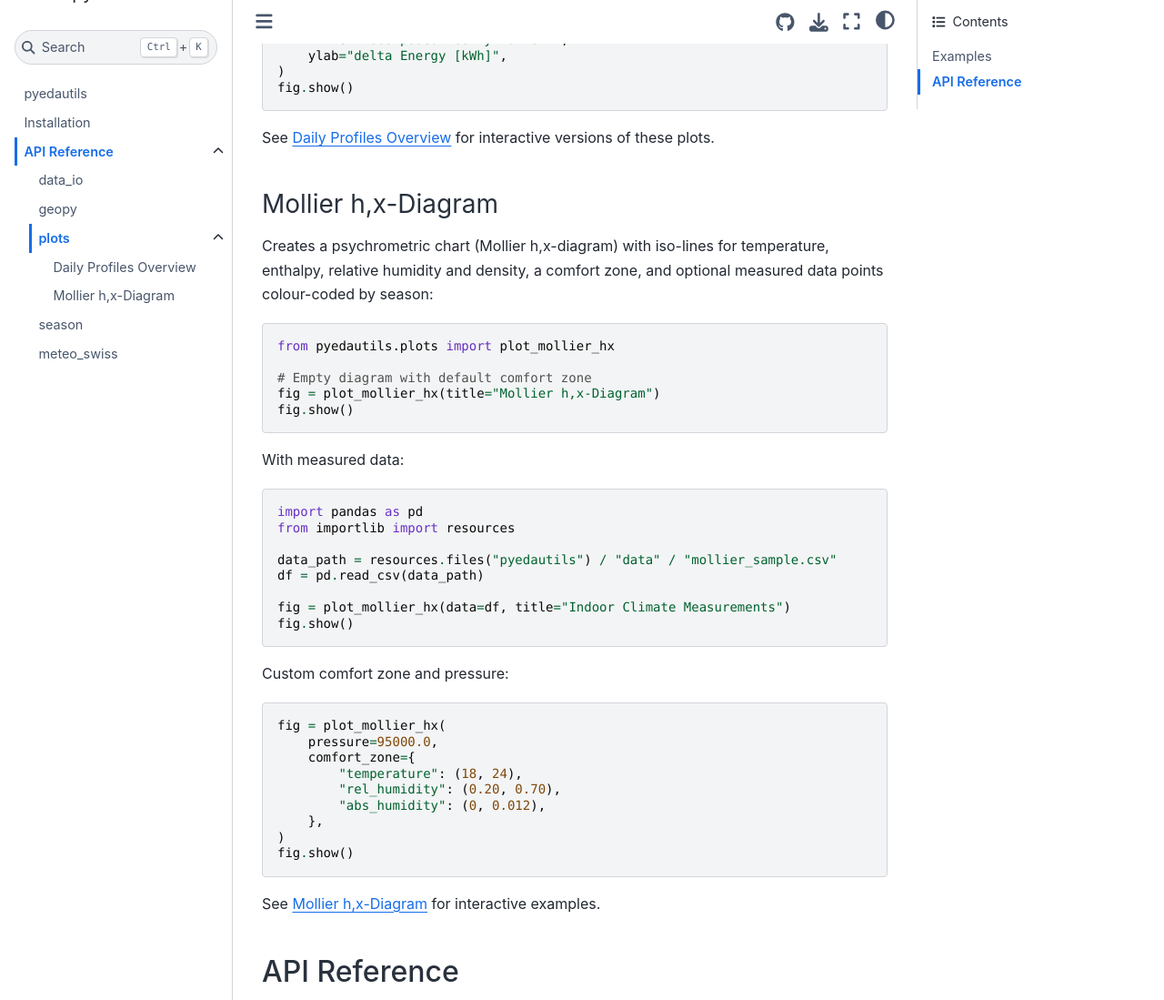
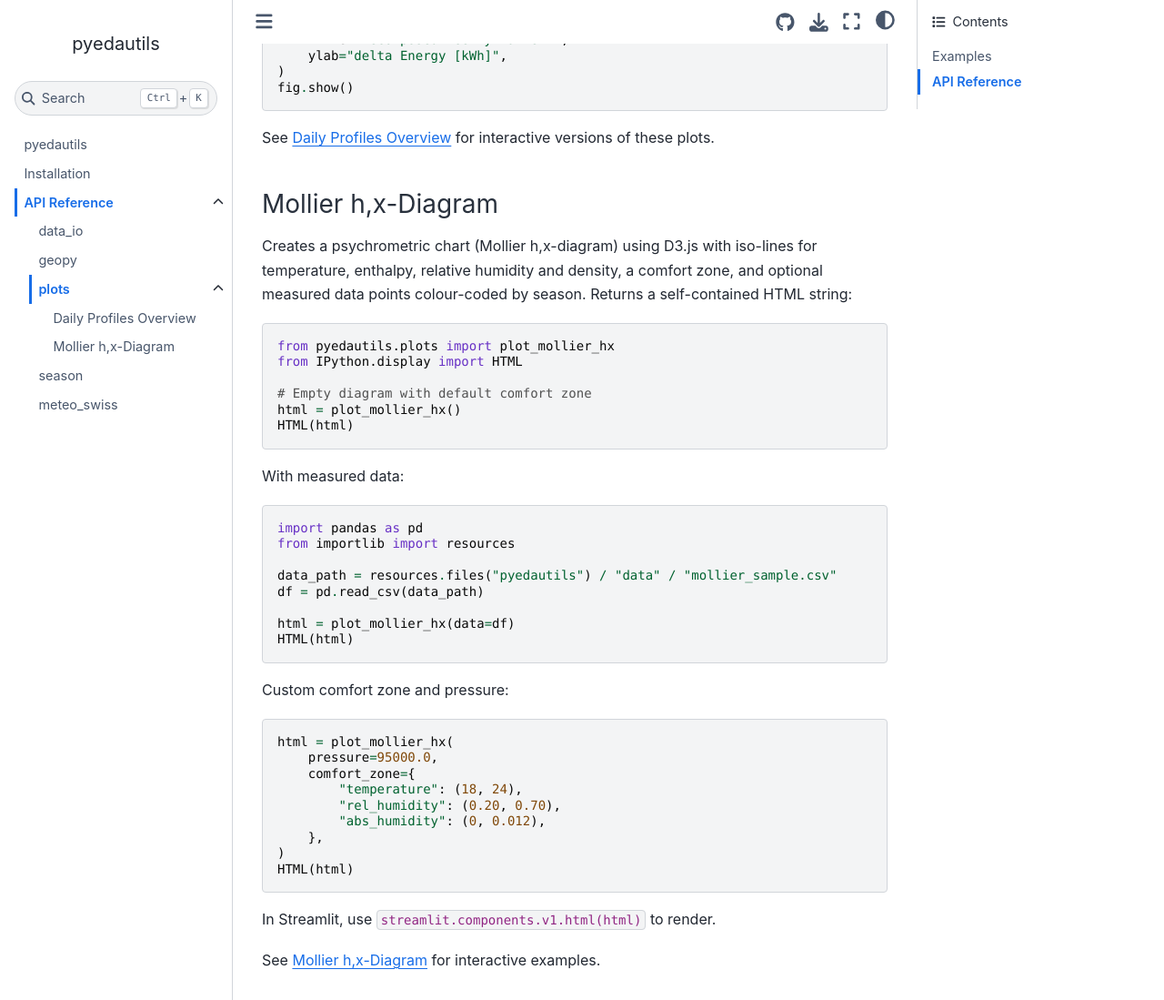
Before and after one commit to retomarek/pyedautils, a Jupyter Book: the page built from docs/api/plots.md, in a window 1280 px wide and 1400 px high, scrolled down 1028 px, cut to the strip 0-1099 px from the top of the window. Shown: the whole strip at 91% size. Built offline with Jupyter Book 1.0.4 settings and Sphinx 7.4.7 and the Sphinx Book theme 1.1.4, drawn with Linux system fonts in a browser that asks for light colours.

Commit message:
updated mollier docs

````diff
--- a/docs/api/plots.md
+++ b/docs/api/plots.md
@@ -52,16 +52,17 @@
 
 ### Mollier h,x-Diagram
 
-Creates a psychrometric chart (Mollier h,x-diagram) with iso-lines for temperature,
-enthalpy, relative humidity and density, a comfort zone, and optional measured data
-points colour-coded by season:
+Creates a psychrometric chart (Mollier h,x-diagram) using D3.js with iso-lines for
+temperature, enthalpy, relative humidity and density, a comfort zone, and optional
+measured data points colour-coded by season. Returns a self-contained HTML string:
 
 ```python
 from pyedautils.plots import plot_mollier_hx
+from IPython.display import HTML
 
 # Empty diagram with default comfort zone
-fig = plot_mollier_hx(title="Mollier h,x-Diagram")
-fig.show()
+html = plot_mollier_hx()
+HTML(html)
 ```
 
 With measured data:
@@ -73,14 +74,14 @@
 data_path = resources.files("pyedautils") / "data" / "mollier_sample.csv"
 df = pd.read_csv(data_path)
 
-fig = plot_mollier_hx(data=df, title="Indoor Climate Measurements")
-fig.show()
+html = plot_mollier_hx(data=df)
+HTML(html)
 ```
 
 Custom comfort zone and pressure:
 
 ```python
-fig = plot_mollier_hx(
+html = plot_mollier_hx(
     pressure=95000.0,
     comfort_zone={
         "temperature": (18, 24),
@@ -88,8 +89,10 @@
         "abs_humidity": (0, 0.012),
     },
 )
-fig.show()
+HTML(html)
 ```
+
+In Streamlit, use `streamlit.components.v1.html(html)` to render.
 
 See {doc}`../examples/mollier_hx` for interactive examples.
 
````
Also changed, not shown: docs/examples/mollier_hx.ipynb.
